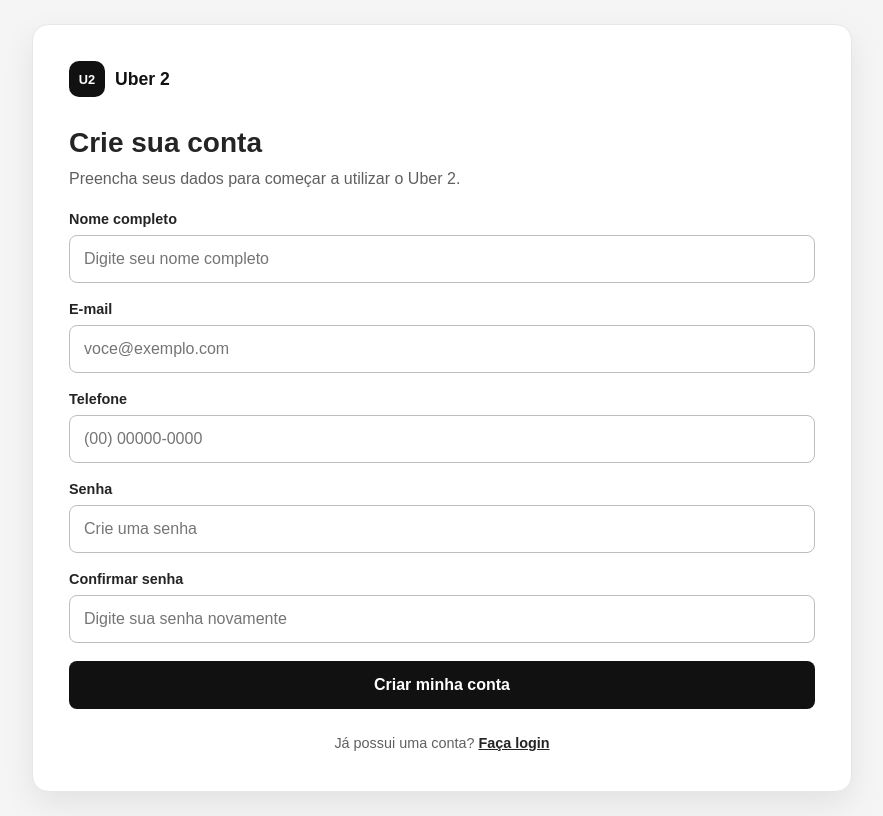
After one commit to IJCC06/uber2-projeto, a Flask app: page /cadastro in a window 1280 px wide. The commit adds this page. Shown: the whole page, without its empty margins (198-1081 px from the left). Run offline with Flask 3, Linux system fonts and the light colour scheme; some libraries are stand-ins or nearby versions.

Commit message:
feat: cria pagina de cadastro de usuarios

```diff
--- /dev/null
+++ b/templates/logins/cadastro.html
@@ -0,0 +1,102 @@
+<!doctype html>
+<html lang="pt-BR">
+<head>
+    <meta charset="utf-8">
+    <meta name="viewport" content="width=device-width, initial-scale=1">
+    <title>Cadastro | Uber 2</title>
+
+    <link rel="stylesheet"
+          href="{{ url_for('static', filename='css/login.css') }}">
+</head>
+
+<body>
+    <main class="login-page">
+        <section class="login-card" aria-labelledby="cadastro-title">
+
+            <div class="brand">
+                <span class="brand-mark" aria-hidden="true">U2</span>
+                <span>Uber 2</span>
+            </div>
+
+            <header class="login-header">
+                <h1 id="cadastro-title">Crie sua conta</h1>
+                <p>Preencha seus dados para começar a utilizar o Uber 2.</p>
+            </header>
+
+            <form class="login-form"
+                  action="{{ url_for('cadastro') }}"
+                  method="POST">
+
+                <div class="form-field">
+                    <label for="nome">Nome completo</label>
+                    <input
+                        id="nome"
+                        name="nome"
+                        type="text"
+                        autocomplete="name"
+                        placeholder="Digite seu nome completo"
+                        maxlength="100"
+                        required>
+                </div>
+
+                <div class="form-field">
+                    <label for="email">E-mail</label>
+                    <input
+                        id="email"
+                        name="email"
+                        type="email"
+                        autocomplete="email"
+                        placeholder="voce@exemplo.com"
+                        maxlength="150"
+                        required>
+                </div>
+
+                <div class="form-field">
+                    <label for="telefone">Telefone</label>
+                    <input
+                        id="telefone"
+                        name="telefone"
+                        type="tel"
+                        autocomplete="tel"
+                        placeholder="(00) 00000-0000"
+                        maxlength="20"
+                        required>
+                </div>
+
+                <div class="form-field">
+                    <label for="senha">Senha</label>
+                    <input
+                        id="senha"
+                        name="senha"
+                        type="password"
+                        autocomplete="new-password"
+                        placeholder="Crie uma senha"
+                        minlength="8"
+                        required>
+                </div>
+
+                <div class="form-field">
+                    <label for="confirmar_senha">Confirmar senha</label>
+                    <input
+                        id="confirmar_senha"
+                        name="confirmar_senha"
+                        type="password"
+                        autocomplete="new-password"
+                        placeholder="Digite sua senha novamente"
+                        minlength="8"
+                        required>
+                </div>
+
+                <button type="submit">Criar minha conta</button>
+
+            </form>
+
+            <p class="login-footer">
+                Já possui uma conta?
+                <a href="{{ url_for('login') }}">Faça login</a>
+            </p>
+
+        </section>
+    </main>
+</body>
+</html>
--- a/templates/logins/login.html
+++ b/templates/logins/login.html
@@ -54,7 +54,7 @@
                 </section>
             </div>
 
-            <p class="login-footer">Ainda não tem uma conta? <a href="#">Cadastre-se como usuário</a></p>
+            <p class="login-footer">Ainda não tem uma conta? <a href="{{ url_for('cadastro') }}">Cadastre-se como usuário</a></p>
         </section>
     </main>
 </body>
```
